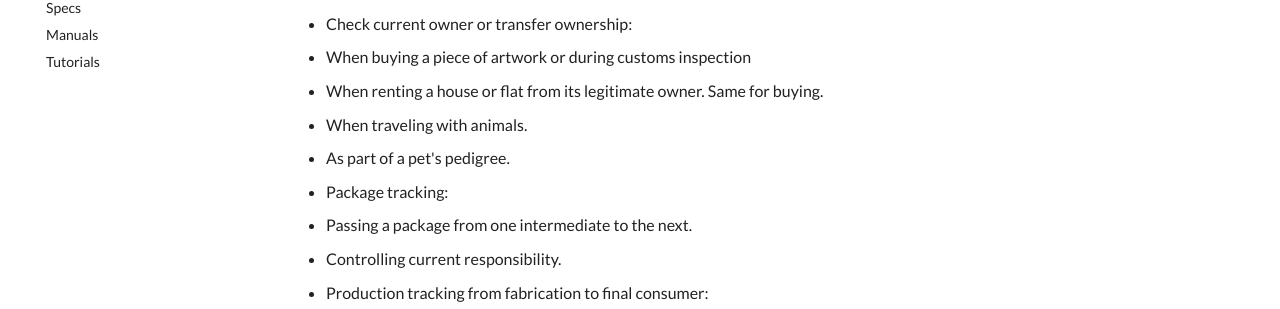
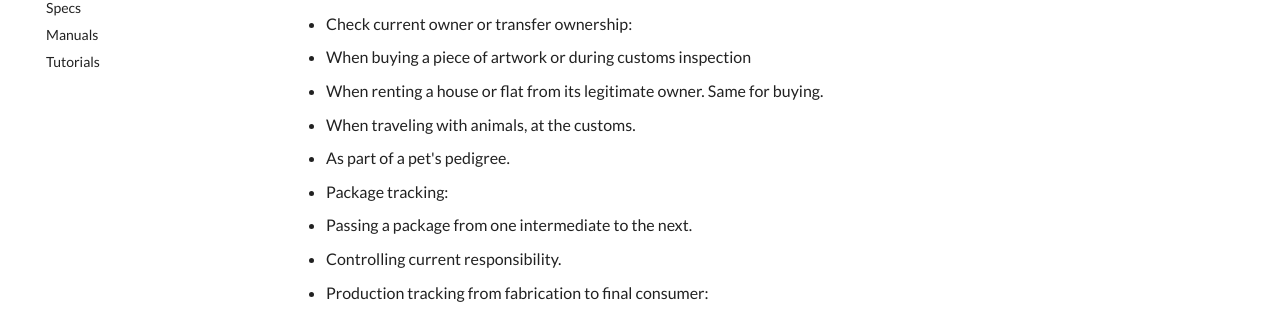
Before and after one commit to KayTrust/kaytrust.github.io, an MkDocs documentation site: the page built from docs/Specs/Credential-Status-ERC721.md, in a window 1280 px wide and 900 px high, scrolled down 1189 px. Shown: the part 145-454 px from the top of the window. Built offline with MkDocs 1.6.1 and Material for MkDocs 9.7.7, drawn with Linux system fonts in a browser that asks for light colours.

Commit message:
Updated Credential Status ERC721

```diff
--- a/docs/Specs/Credential-Status-ERC721.md
+++ b/docs/Specs/Credential-Status-ERC721.md
@@ -36,7 +36,7 @@ A verifier may decide to apply certain rules to consider whether an ERC721-enabl
 - Check current owner or transfer ownership:
   - When buying a piece of artwork or during customs inspection
   - When renting a house or flat from its legitimate owner. Same for buying.
-  - When traveling with animals.
+  - When traveling with animals, at the customs.
   - As part of a pet's pedigree.
 - Package tracking:
   - Passing a package from one intermediate to the next.
```
